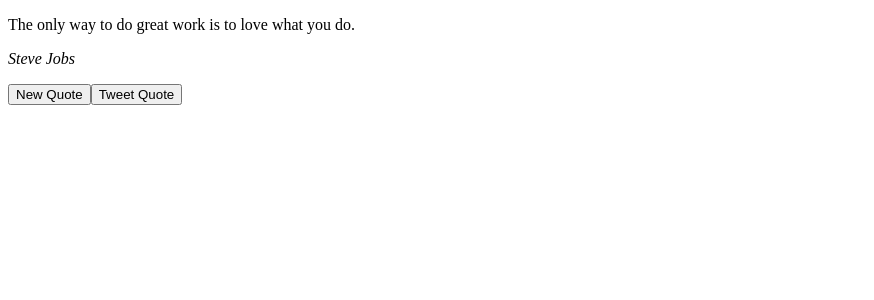
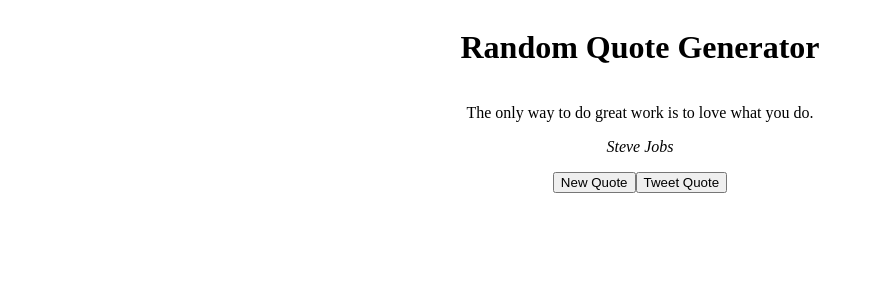
Before and after one commit to tzinadah/random-quote-generator, a React (Create React App) app: page / in a window 1280 px wide. Shown: the top 300 px of the page, without its empty margins (0-874 px from the left). Built offline with nearby package versions, Linux system fonts and the light colour scheme.

Commit message:
Add basic css for components

```diff
--- a/public/index.html
+++ b/public/index.html
@@ -9,5 +9,6 @@
   <body>
     <noscript>You need to enable JavaScript to run this app.</noscript>
     <div id="root"></div>
+    <script src="https://cdn.freecodecamp.org/testable-projects-fcc/v1/bundle.js"></script>
   </body>
 </html>
--- /dev/null
+++ b/src/App.css
@@ -0,0 +1,7 @@
+.app{
+    text-align: center;
+    width: 100%;
+    display: flex;
+    justify-items: center;
+    flex-direction: column;
+}
--- a/src/App.js
+++ b/src/App.js
@@ -1,8 +1,10 @@
 import QuoteDisplay from "./QuoteDisplay";
+import './App.css';
 
 function App() {
   return (
-    <div>
+    <div className="app">
+      <h1>Random Quote Generator</h1>
       <QuoteDisplay />
     </div>
   );
--- /dev/null
+++ b/src/QuoteDisplay.css
@@ -0,0 +1,3 @@
+.quote-display{
+    margin: 0 auto;
+}
--- a/src/QuoteDisplay.js
+++ b/src/QuoteDisplay.js
@@ -1,3 +1,4 @@
+import "./QuoteDisplay.css"
 import { useState } from "react";
 
 function QuoteDisplay(props){
@@ -56,14 +57,14 @@
     }
 
     return (
-        <div id="quote-box">
+        <div id="quote-box" className="quote-display">
             <p id="text">
                 {quote.text}
             </p>
             <p id="author">
                 <em>{quote.author}</em>
             </p>
-            <button id="#new-quote" onClick={displayNewQuote}>New Quote</button>
+            <button id="new-quote" onClick={displayNewQuote}>New Quote</button>
             <a
             id="tweet-quote"
             href={`https://twitter.com/intent/tweet?text=${encodeURIComponent(`"${quote.text}"\n\u2014${quote.author}`)}`}
```
